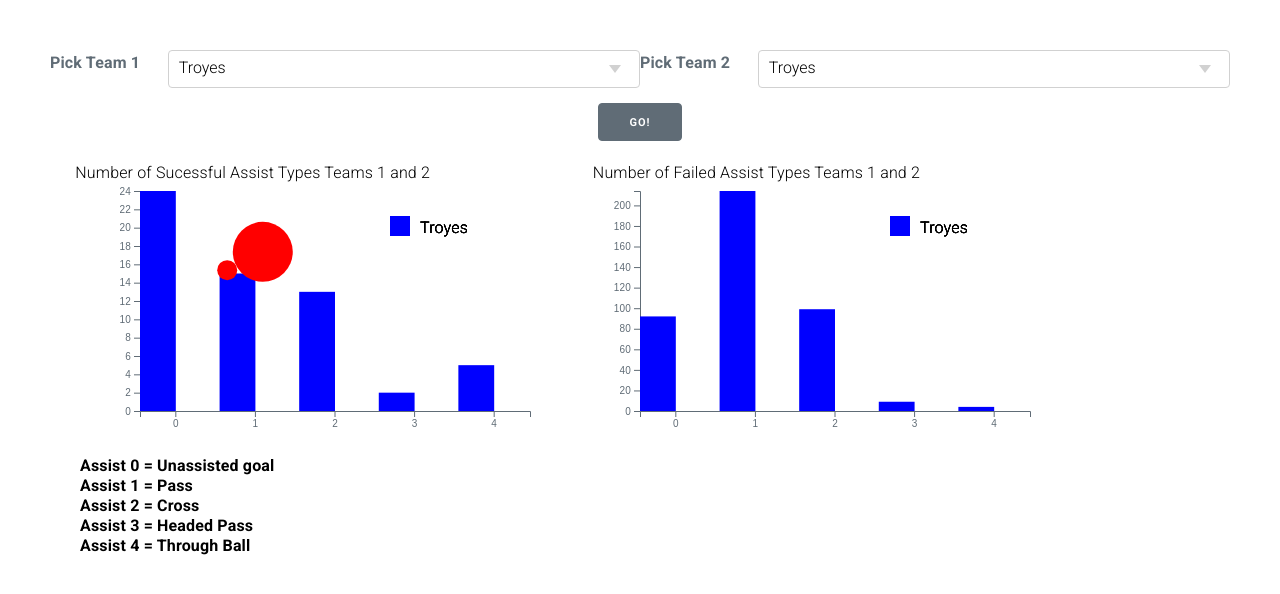
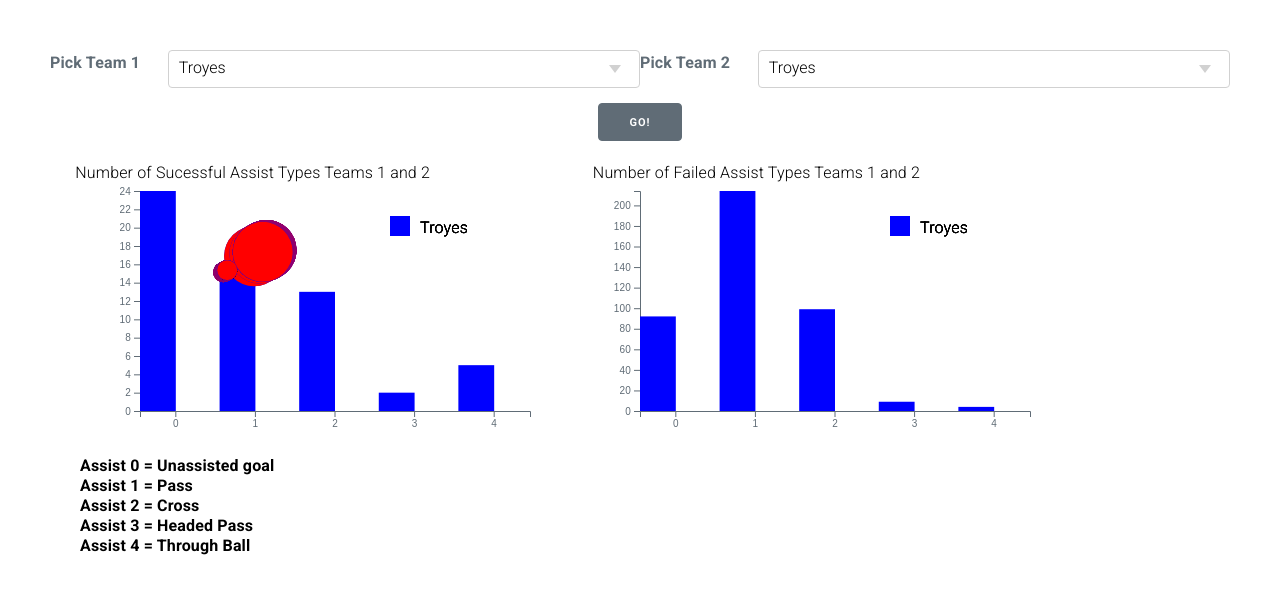
Before and after one commit to jolene-loz/soccer-data-visualization, a plain HTML site: page index.html in a window 1280 px wide. Both pictures are taken after a click on the button "GO!". Drawn offline with nearby package versions, Linux system fonts and the light colour scheme.

Commit message:
Both red & blue show up - Jolene

```diff
--- a/goalLocation.js
+++ b/goalLocation.js
@@ -9,10 +9,16 @@ function updateGoal(){
     margin.right,
   height = 300 - margin.top - margin.bottom;
 
-  const svg = d3.select('.goalLocation')
+  let svgTeam1 = d3.select('.goalLocation')
     .append('svg')
     .attr("width", width )
     .attr("height", height)
+
+    let svgTeam2 = d3.select('.goalLocation2')
+    .append('svg')
+    .attr("width", width )
+    .attr("height", height)
+
 
   let team1 = document.querySelector("#Team1").value;
   let team2 = document.querySelector("#Team2").value;
@@ -110,19 +116,23 @@ function updateGoal(){
 
       console.log("Radius Values 2", radiusVals2)
 
-  var simulation = d3.forceSimulation(radiusVals2)
+      let totalRadiusVals = Object.assign([], radiusVals2, radiusVals2);
+
+      console.log(totalRadiusVals)
+
+
+    var simulation1 = d3.forceSimulation(radiusVals1)
       .force('charge', d3.forceManyBody().strength(5))
       .force('center', d3.forceCenter(width / 2, height / 2))
       .force('collision', d3.forceCollide().radius(function(d) {
         return d.radius
       }))
-    .on('tick', ticked);
+      .on('tick', ticked1)
 
-  function ticked() {
-    var team1 = d3.select('svg')
-      .selectAll('circle')
+    function ticked1() {
+      let team1 = d3.select('svg')
+          .selectAll('.svgTeam1')
           .data(radiusVals1)
-
           team1.enter()
           .append('circle')
           .attr('r', function(d) {
@@ -135,14 +145,26 @@ function updateGoal(){
           .attr('cy', function(d) {
             return d.y
           })
-      .attr('fill', "blue")
+          .attr('fill', 'blue')
 
       team1.exit().remove()
 
-  var team2 = d3.select('svg')
-      .selectAll('circle')
+
+      }
+
+
+    var simulation2 = d3.forceSimulation(radiusVals2)
+    .force('charge', d3.forceManyBody().strength(5))
+    .force('center', d3.forceCenter(width / 2, height / 2))
+    .force('collision', d3.forceCollide().radius(function(d) {
+      return d.radius
+    }))
+    .on('tick', ticked2)
+
+    function ticked2(){
+      let team2 = d3.select('svg')
+      .selectAll('.svgTeam2')
       .data(radiusVals2)
-
       team2.enter()
       .append('circle')
       .attr('r', function(d) {
@@ -161,5 +183,7 @@ function updateGoal(){
     }
 
 
+
+
   })
 }
--- a/index.html
+++ b/index.html
@@ -294,6 +294,7 @@
     <div class="assistVis3" style = "display: flex; float: left"></div></strong>
 
     <div class="goalLocation"></div>
+    <div class="goalLocation2"></div>
 
   </body>
 </html>
```
Lines whose indentation alone changed are shown as unchanged.
